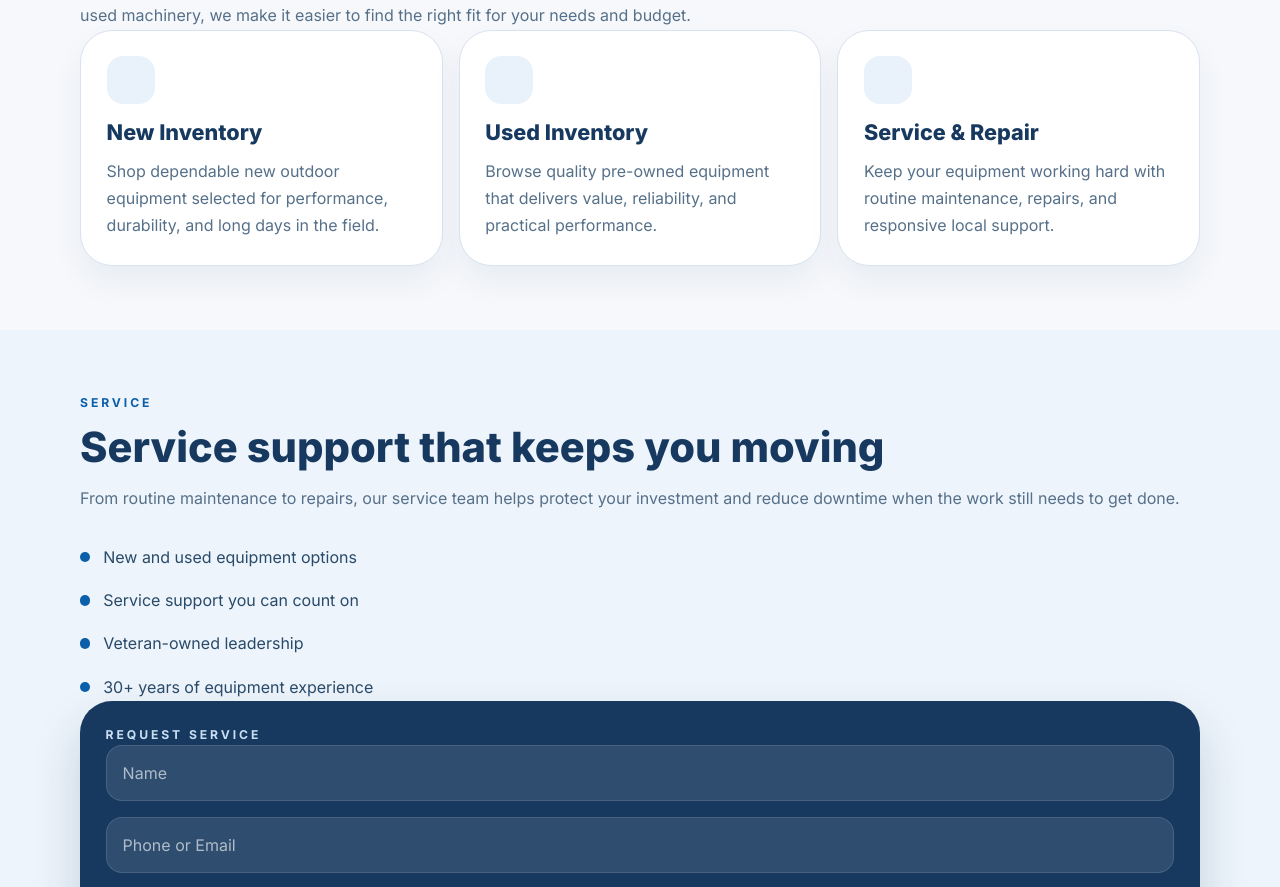
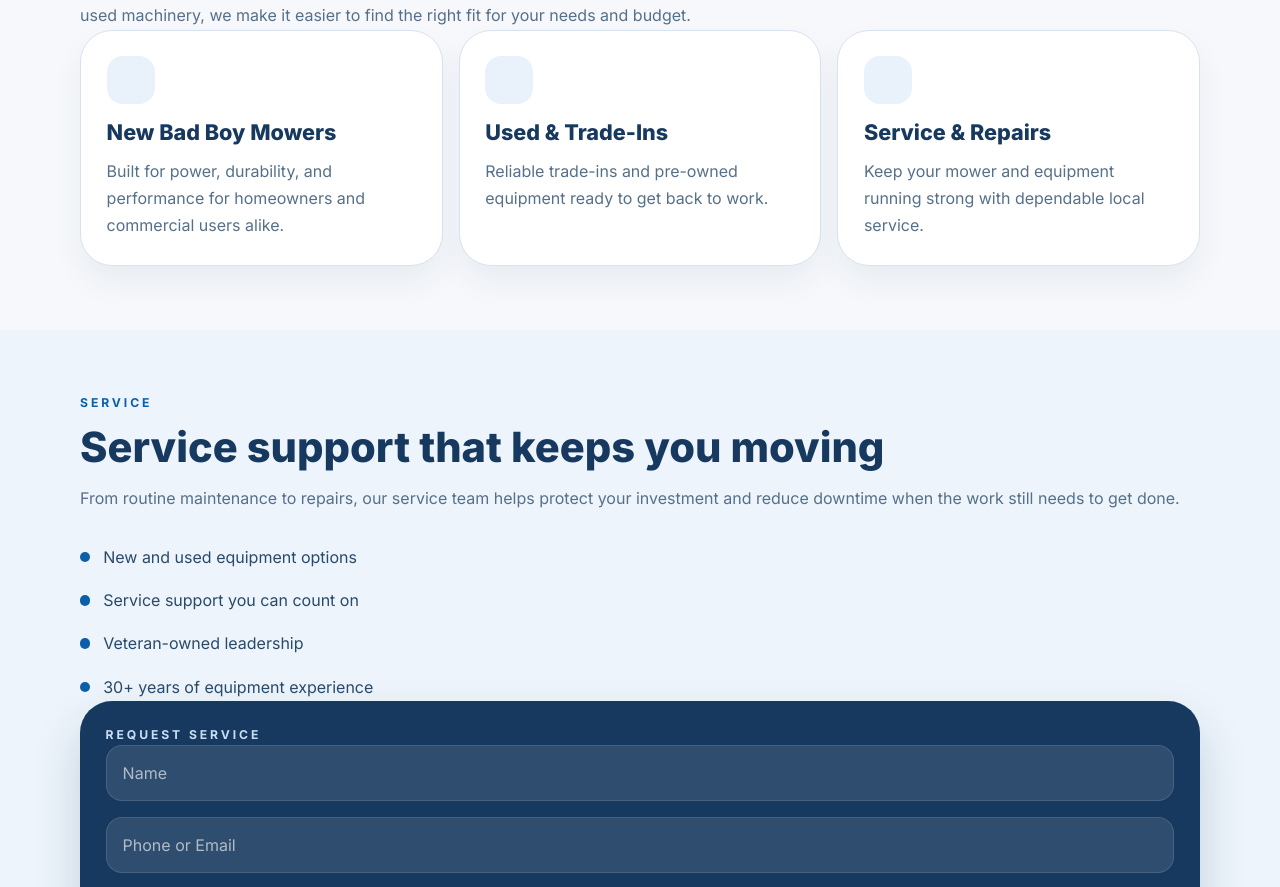
Before and after one commit to TanyaA318/intercoastal-website, a React (Vite) app: page / in a window 1280 px wide. Shown: the part 905-1792 px from the top of the page. Built offline with nearby package versions, Linux system fonts and the light colour scheme.

Commit message:
Update App.jsx

```diff
--- a/src/App.jsx
+++ b/src/App.jsx
@@ -6,16 +6,19 @@ const logoSrc = '/Intercoastal.jpg'
 
 const inventoryCategories = [
   {
-    title: 'New Inventory',
-    text: 'Shop dependable new outdoor equipment selected for performance, durability, and long days in the field.',
+    title: 'New Bad Boy Mowers',
+    text: 'Built for power, durability, and performance for homeowners and commercial users alike.',
+    button: 'View Models',
   },
   {
-    title: 'Used Inventory',
-    text: 'Browse quality pre-owned equipment that delivers value, reliability, and practical performance.',
+    title: 'Used & Trade-Ins',
+    text: 'Reliable trade-ins and pre-owned equipment ready to get back to work.',
+    button: 'Browse Inventory',
   },
   {
-    title: 'Service & Repair',
-    text: 'Keep your equipment working hard with routine maintenance, repairs, and responsive local support.',
+    title: 'Service & Repairs',
+    text: 'Keep your mower and equipment running strong with dependable local service.',
+    button: 'Schedule Service',
   },
 ]
 
```
